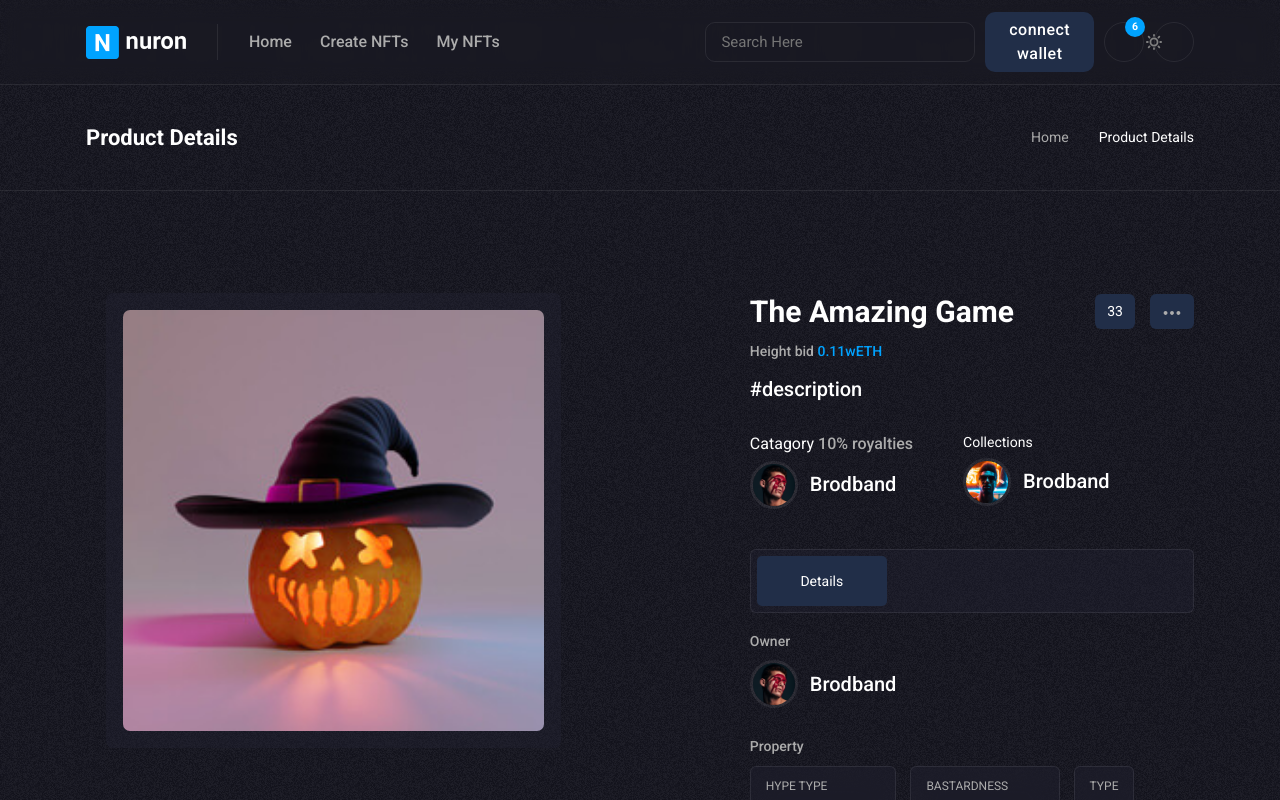
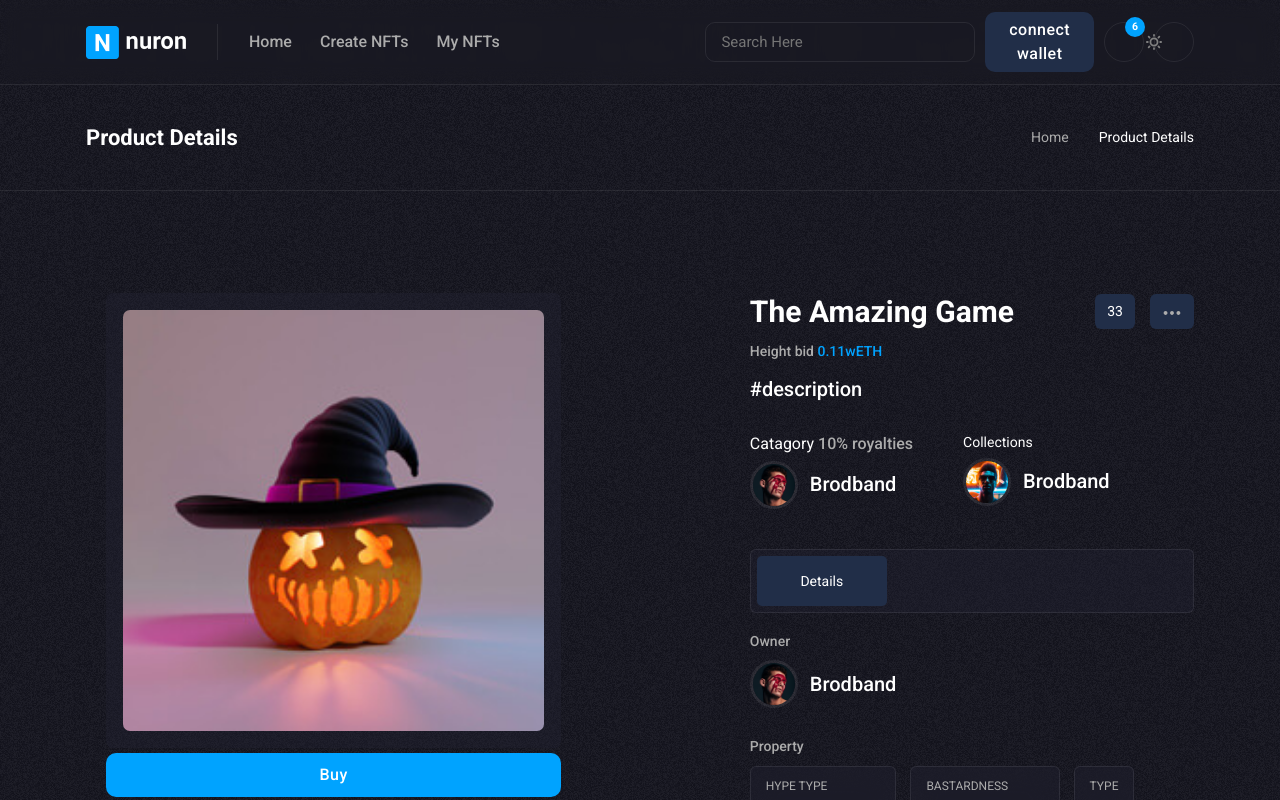
Before and after one commit to Oladayo-Ahmod/NFT_marketplace_next, a Next.js app in the folder frontend/: page /nft-details in a window 1280 px wide. Shown: the top 800 px of the page. Built offline with nearby package versions, Linux system fonts and the light colour scheme.

Commit message:
nft item details

```diff
--- a/frontend/components/details.js
+++ b/frontend/components/details.js
@@ -50,8 +50,9 @@ const NftDetails =()=>{
                                     <div class="rn-pd-thumbnail">
                                         <Image width={421} height={421}  src="/images/portfolio/portfolio-01.jpg" alt="Nft_Profile" />
                                     </div>
+                                    <button style={{width:'100%'}} class='btn btn-primary my-2'>Buy</button>
                                 </div>
-                                <div class="tab-pane fade" id="v-pills-profile" role="tabpanel" aria-labelledby="v-pills-profile-tab">
+                                {/* <div class="tab-pane fade" id="v-pills-profile" role="tabpanel" aria-labelledby="v-pills-profile-tab">
                                     <div class="rn-pd-thumbnail">
                                         <Image  src="/images/portfolio/lg/portfolio-02.jpg" width={421} height={421} alt="Nft_Profile" />
                                     </div>
@@ -60,7 +61,7 @@ const NftDetails =()=>{
                                     <div class="rn-pd-thumbnail">
                                         <Image  src="/images/portfolio/lg/portfolio-03.jpg" width={421} height={421} alt="Nft_Profile" />
                                     </div>
-                                </div>
+                                </div> */}
                             </div>
 
                         </div>
```
